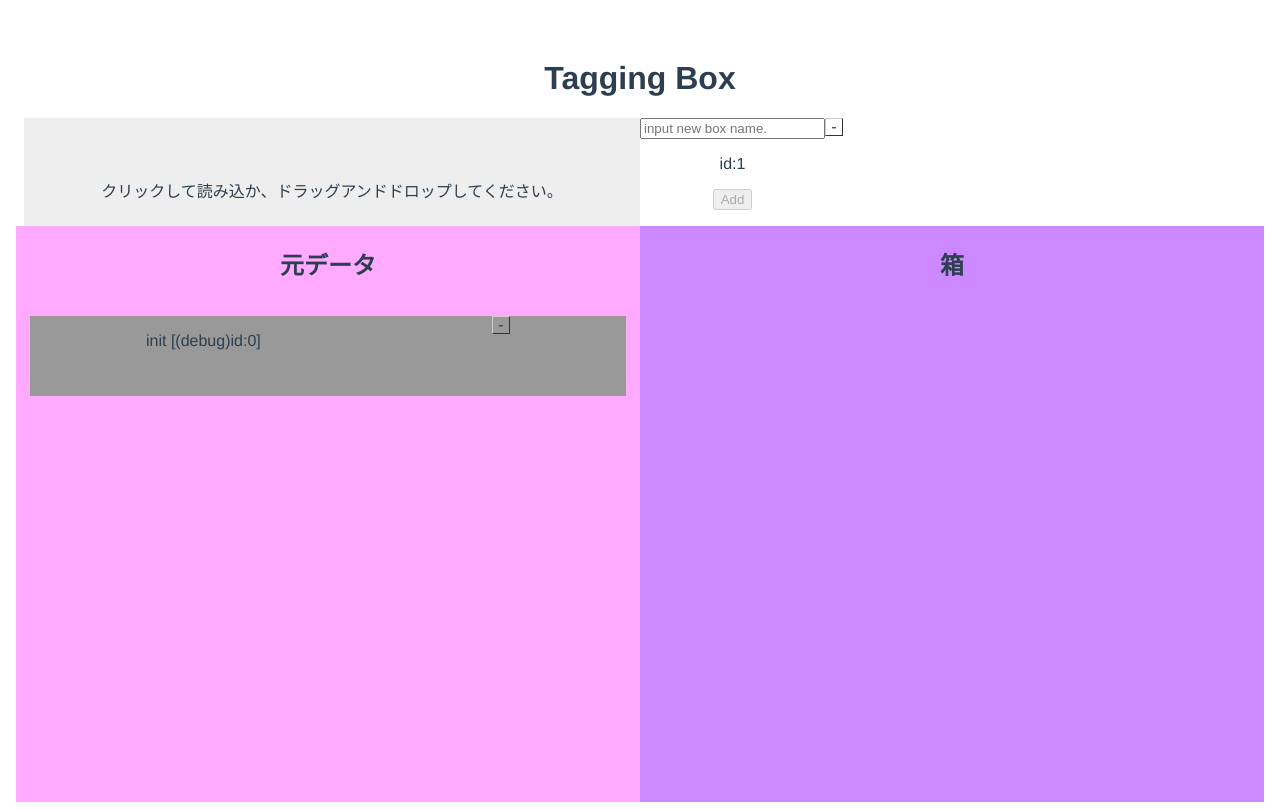
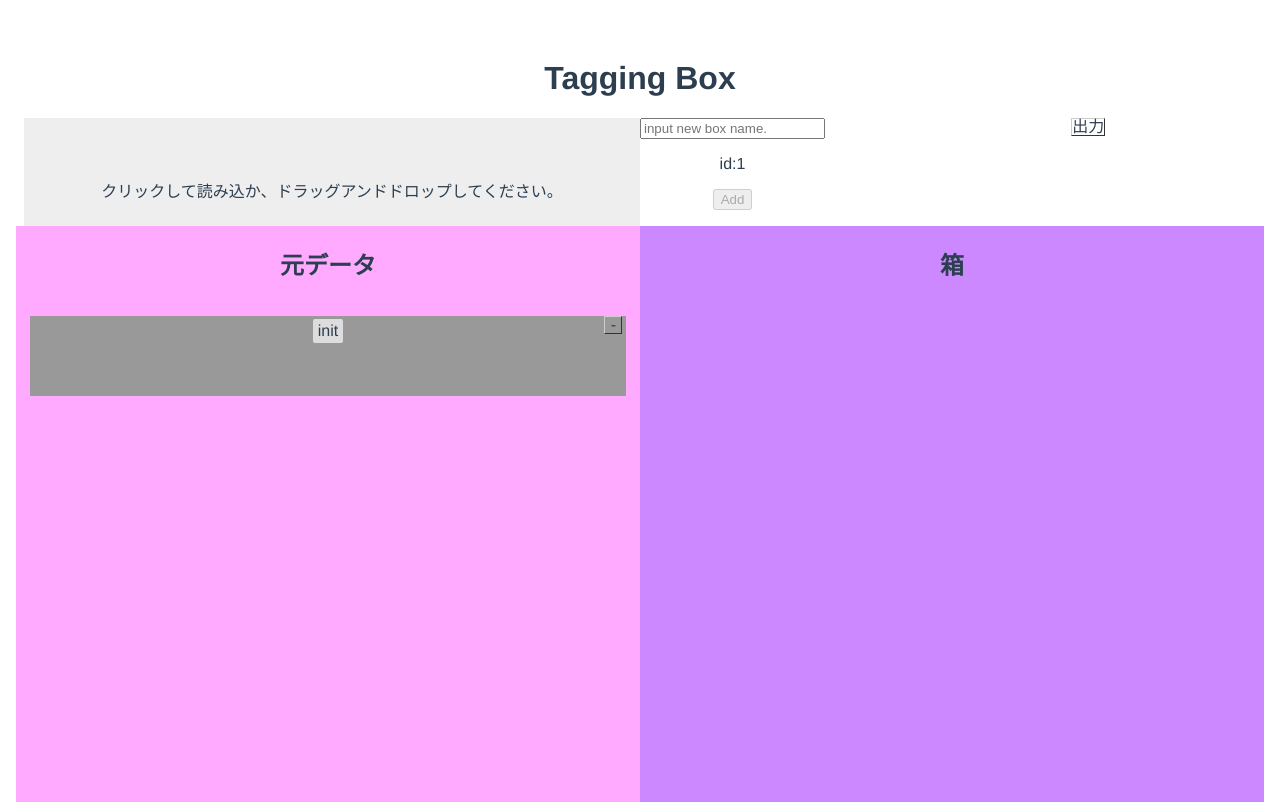
Before and after one commit to aiwaka/tagging_box, a Vue app: page / in a window 1280 px wide. Built offline with nearby package versions, Linux system fonts and the light colour scheme.

Commit message:
little fix

```diff
--- a/src/components/BoxBlock.vue
+++ b/src/components/BoxBlock.vue
@@ -8,9 +8,9 @@
     v-on:drop.stop="dropItem($event, boxData.boxId)"
   >
     <div class="box-block__toolbar">
-      <p v-if="!inputtingNewBoxName">
-        {{ boxData.boxName }} [(debug)id:{{ boxData.boxId }}]
-      </p>
+      <div class="box-name" v-if="!inputtingNewBoxName">
+        {{ boxData.boxName }}
+      </div>
       <template v-else>
         <input v-model="newBoxName" />
         <button v-on:click.prevent="renameBox(newBoxName)">決定</button>
@@ -43,7 +43,9 @@
     </div>
     <!-- 折りたたまれている場合はプレビュー表示する. -->
     <div v-else class="item-container folded">
-      <div class="folded-item-thumbnail">x{{ boxDataContents.length }}</div>
+      <div v-if="boxDataContents.length !== 0" class="folded-item-thumbnail">
+        x{{ boxDataContents.length }}
+      </div>
     </div>
   </div>
 </template>
@@ -140,6 +142,7 @@ export default {
   justify-content: space-around;
 }
 .item-container {
+  z-index: 50;
   display: flex;
   flex-wrap: wrap;
 }
@@ -148,4 +151,11 @@ export default {
   padding: 0.2rem 0.8rem;
   margin: 0.7rem 0.4rem;
 }
+.box-name {
+  background-color: #ddd;
+  border: 1px thick #222;
+  border-radius: 2px;
+  margin: 0.2rem auto;
+  padding: 0.2rem 0.3rem;
+}
 </style>
--- a/src/components/OutputData.vue
+++ b/src/components/OutputData.vue
@@ -1,6 +1,6 @@
 <template>
   <div class="output-data">
-    <pulldown-menu ref="menu">
+    <pulldown-menu ref="menu" :buttonText="'出力'">
       <pull-down-menu-list v-on:list-clicked="outputAsAppData">
         このアプリの形式で出力
       </pull-down-menu-list>
@@ -61,3 +61,9 @@ export default {
   },
 };
 </script>
+
+<style>
+.output-data {
+  width: 23%;
+}
+</style>
--- a/src/components/PullDownMenu.vue
+++ b/src/components/PullDownMenu.vue
@@ -2,10 +2,10 @@
   <!-- プルダウンメニューの箱コンポーネント。使うときはslotにPullDownMenuListを入れる. -->
   <div class="pull-down-menu">
     <div class="toggle-button" v-if="!opened" v-on:click.prevent="toggle">
-      -
+      {{ buttonText }}
     </div>
     <div class="toggle-button" v-else v-on:click.prevent="close">x</div>
-    <div v-if="opened">
+    <div v-if="opened" class="menu-container">
       <slot></slot>
     </div>
   </div>
@@ -14,6 +14,11 @@
 <script>
 export default {
   name: "PullDownMenu",
+  props: {
+    buttonText: {
+      default: "-",
+    },
+  },
   data() {
     return {
       opened: false,
@@ -33,10 +38,13 @@ export default {
 
 <style>
 .pull-down-menu {
+  position: relative;
   right: 0.2rem;
 }
 .toggle-button {
-  width: 1rem;
+  position: absolute;
+  right: 0;
+  min-width: 1rem;
   height: 1rem;
   line-height: 1rem;
   cursor: pointer;
@@ -44,5 +52,13 @@ export default {
   border-left: 1px solid #ccc;
   border-right: 1px solid #333;
   border-bottom: 1px solid #333;
+  user-select: none;
+}
+.menu-container {
+  position: relative;
+  z-index: 100;
+  height: 1rem;
+  top: 1rem;
+  padding: 0;
 }
 </style>
--- a/src/components/PullDownMenuList.vue
+++ b/src/components/PullDownMenuList.vue
@@ -28,8 +28,10 @@ export default {
 
 <style>
 .pull-down-menu-list {
+  z-index: 1000;
   border: 1px solid #333;
   background-color: #aaa;
+  cursor: pointer;
 }
 .pull-down-menu-list:hover {
   background-color: #fff;
```
